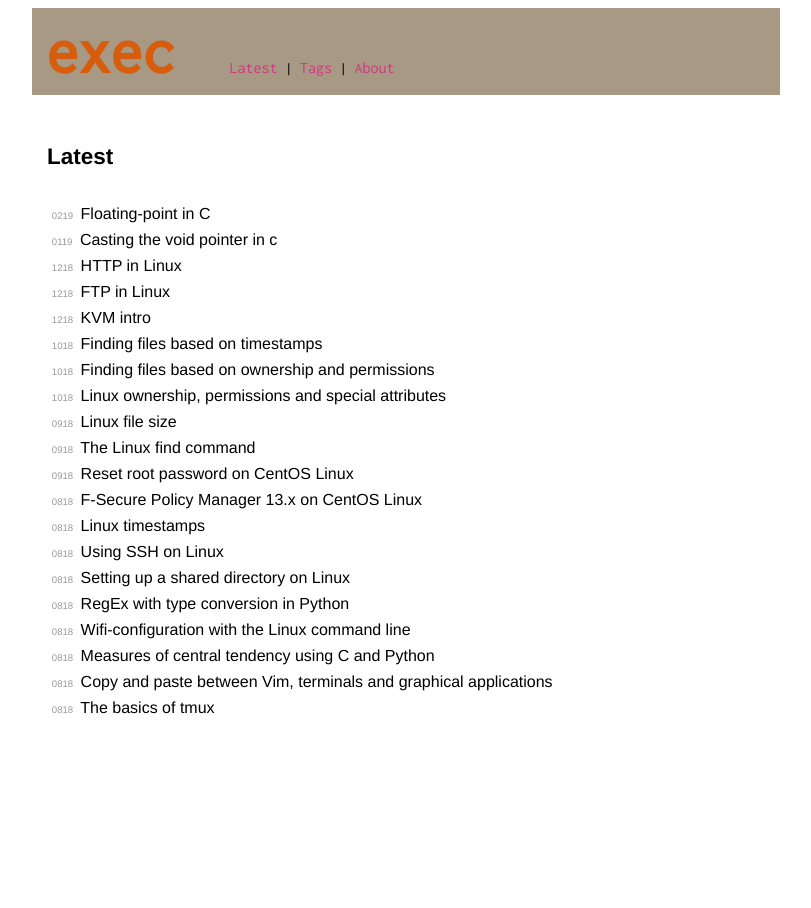
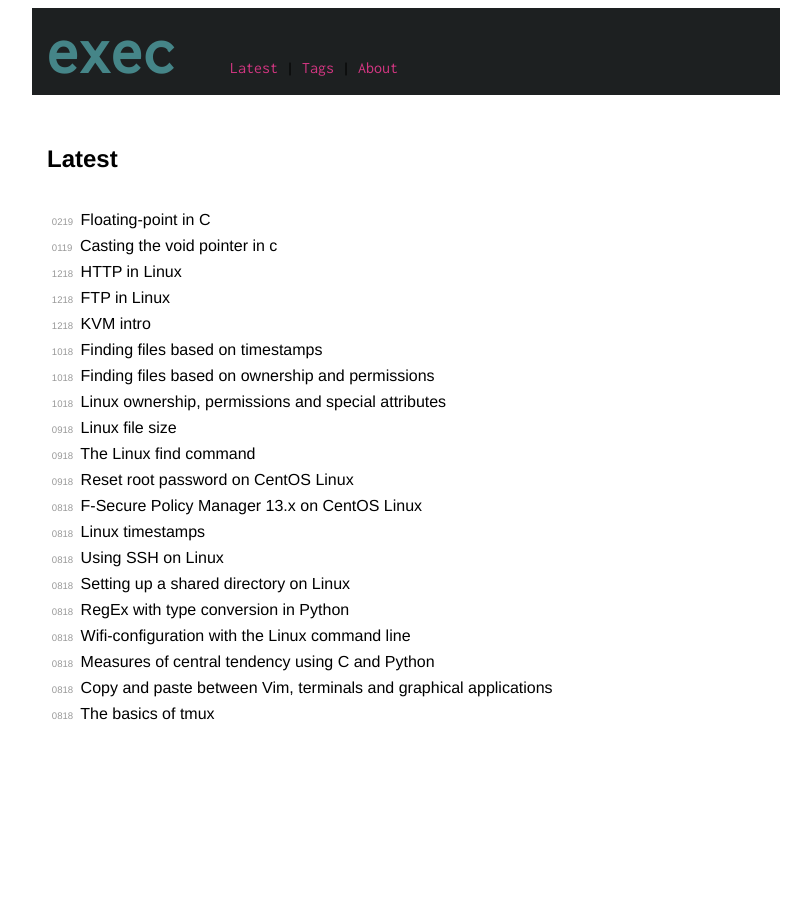
Before and after one commit to execas/execas.github.io, a Jekyll site: the page built from index.html, in a window 1280 px wide. Shown: the whole page, without its empty margins (234-1045 px from the left). Built offline with Jekyll 4.4.1, drawn with Linux system fonts in a browser that asks for light colours.

Commit message:
Update execas.css

```diff
--- a/css/execas.css
+++ b/css/execas.css
@@ -8,7 +8,7 @@ body {
      /*font-family:"Lato","Helvetica Neue",Helvetica,Arial,sans-serif;*/
      font-weight: 400;
      color: #000000;
-     font-size: 15px;
+     font-size: 16px;
      /*background-color: #f5f1ed;*/
      /*background-color: #504945;*/
      /*background-color: #f2f2f2;*/
@@ -118,7 +118,7 @@ p {
 .header {
      font-family: 'Inconsolata', monospace;
      margin-top:0;
-     background-color:#a89984;
+     background-color:#1d2021;
      color: #000000;
      margin:0 auto;
      max-width: 720px;
@@ -130,7 +130,7 @@ p {
 .header h1 {
      font-size: 4rem;
      margin-right: 3rem;
-     color: #d65d0e;
+     color: #458588;
      display: inline;
      margin-top: 0px;
      margin-bottom:0px;
```
